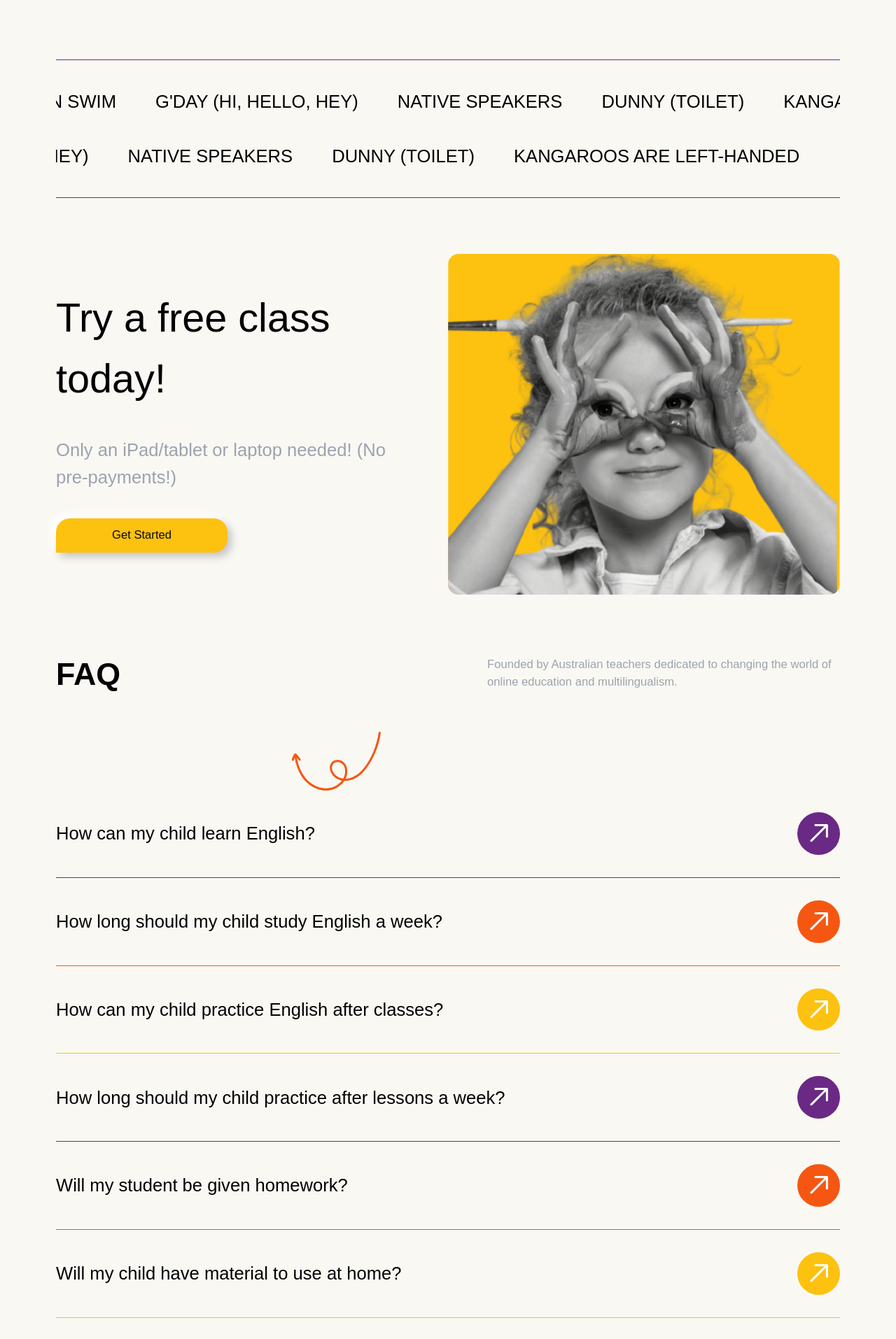
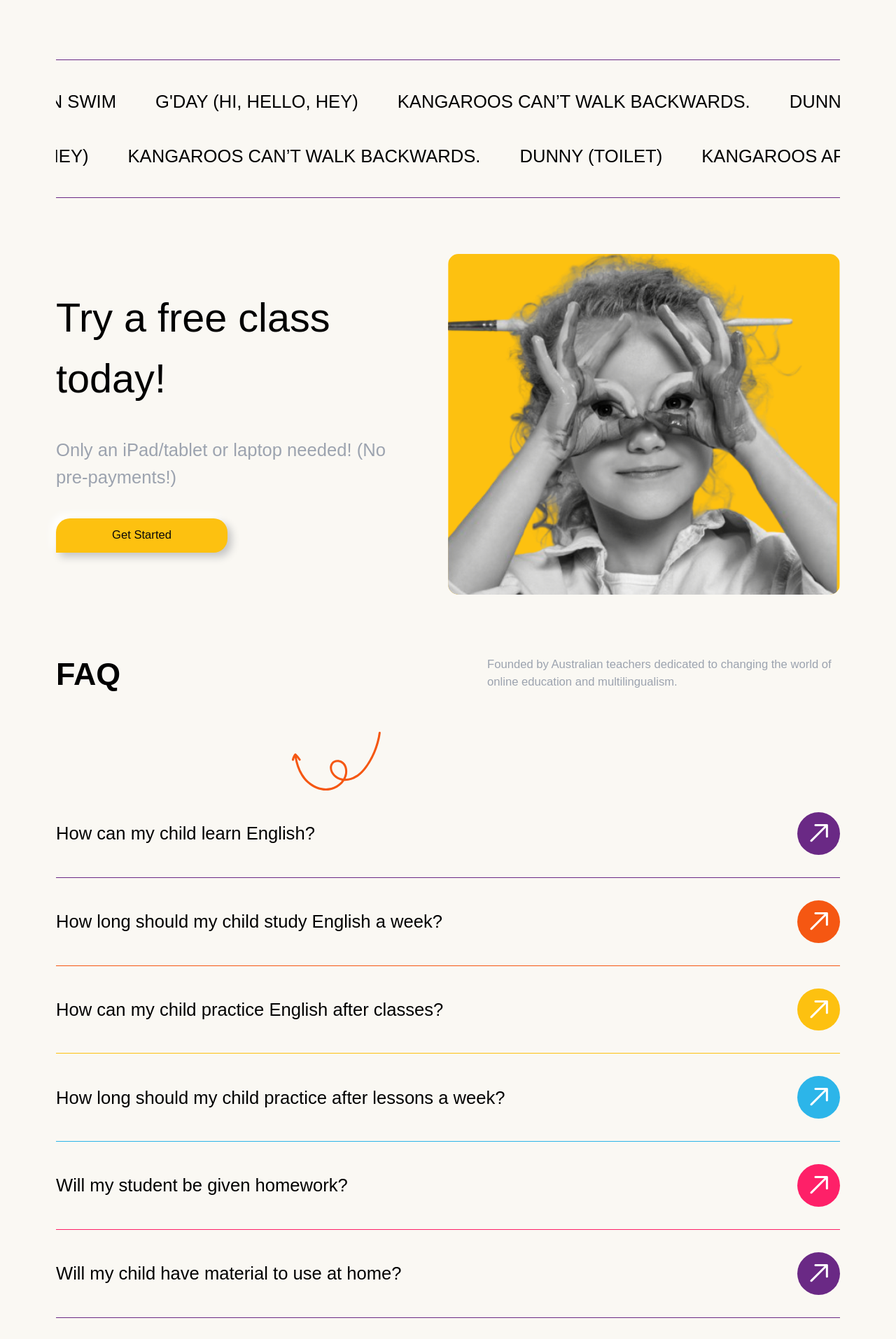
Before and after one commit to Faxraddin/kangaroos, a Next.js app: page /AboutUs in a window 1280 px wide. Shown: the part 1000-2914 px from the top of the page at 70% size. Built offline with nearby package versions, Linux system fonts and the light colour scheme; a web font is replaced by a local one.

Commit message:
some stuff

```diff
--- a/app/AboutUs/page.jsx
+++ b/app/AboutUs/page.jsx
@@ -12,40 +12,40 @@ const AboutUs = () => {
     const facts = [
         { id: 0, fact: 'Kangaroos can swim' },
         { id: 1, fact: "G'day (Hi, hello, hey)" },
-        { id: 2, fact: 'Native Speakers' },
+        { id: 2, fact: 'Kangaroos can’t walk backwards.' },
         { id: 3, fact: 'Dunny (toilet)' },
-        { id: 2, fact: 'Kangaroos are left-handed ' },
-        { id: 3, fact: 'Kangaroos can’t walk backwards.' },
+        { id: 4, fact: 'Kangaroos are left-handed ' },
 
-        { id: 4, fact: 'Arvo (afternoon)' },
-        { id: 5, fact: "G'day (Hi, hello, hey)" },
-        { id: 6, fact: 'Native Speakers' },
-        { id: 7, fact: 'Dunny (toilet)' },
-        { id: 8, fact: 'Brekky (breakfast)' },
-        { id: 9, fact: 'Sanger (sandwich) ' },
+        { id: 5, fact: 'Arvo (afternoon)' },
+        { id: 6, fact: "G'day (Hi, hello, hey)" },
+        { id: 7, fact: 'Native Speakers' },
+        { id: 8, fact: 'Dunny (toilet)' },
+        { id: 9, fact: 'Brekky (breakfast)' },
+        { id: 10, fact: 'Sanger (sandwich) ' },
 
-        { id: 10, fact: 'Sanger (sandwich) ' },
-        { id: 11, fact: "Banger = Sausage" },
-        { id: 12, fact: 'Barbie (Barbeque/gril)' },
-        { id: 13, fact: 'Bathers (Swimming suit)' },
-        { id: 14, fact: 'Fussed (Bothered)' },
-        { id: 15, fact: 'Ta (Thank you)' },
+        { id: 11, fact: 'Sanger (sandwich) ' },
+        { id: 12, fact: "Banger = Sausage" },
+        { id: 13, fact: 'Barbie (Barbeque/gril)' },
+        { id: 14, fact: 'Bathers (Swimming suit)' },
+        { id: 15, fact: 'Fussed (Bothered)' },
+        { id: 16, fact: 'Ta (Thank you)' },
 
-        { id: 16, fact: 'Hard yakka (Hard work)' },
-        { id: 17, fact: 'Ta (Thank you)' }
+        { id: 17, fact: 'Hard yakka (Hard work)' },
+        { id: 18, fact: 'Ta (Thank you)' }
     ]
 
     const questions = [
         { id: 0, question: 'How can my child learn English? ', answer: 'It can be difficult knowing where to or how to start your child on their English journey. The best way to start is with phonetics, word bank vocabulary, the alphabet etc. With tons of videos and resources online is the best place to start your child on their English journey. Creative Kangaroos uses a very wide range of resources and materials during lessons that are yours to keep and practice with after each class!', color: '#6A2985' },
         { id: 1, question: 'How long should my child study English a week?', answer: 'Each child is different and depending on their age but a good amount of in lesson study time for a child is around 1-2 hours a week. Creative Kangaroo online English lessons for kids have lesson durations to suit each child!', color: '#f55712' },
         { id: 2, question: 'How can my child practice English after classes?', answer: 'At Creative Kangaroos we know that our students have a very busy schedule and at home practice is not mandatory but it is very strongly recommended. At home practice after lessons is made easy with our online lessons, after every lesson all material is uploaded onto your child’s personal account. Your child can easily go through the material. All lessons are also recorded to re-watch for learning and practice purposes.', color: '#fdc110' },
-        { id: 3, question: 'How long should my child practice after lessons a week?', answer: 'Your child can re-watch the lessons and practice with the lesson material after classes. At Creative Kangaroos we recommended a little bit every day or every second day. An amount of an hour practice a week in total.', color: '#6A2985' },
-        { id: 4, question: 'Will my student be given homework?', answer: ' Students are very busy we are aware, homework at Creative Kangaroos is to practice the material provided. If parents and students request for specific homework to be given, homework is easily uploaded on your child’s personal profile for them to complete comfortably.', color: '#f55712' },
-        { id: 5, question: 'Will my child have material to use at home?', answer: 'Yes! With our online reading program all books are sent to students for them to hold, have write and learn from. Included all material is easily printable for students!', color: '#fdc110' },
-        { id: 6, question: 'My child is very shy, will online learning be difficult for them?', answer: 'Absolutely not! It is very normal for students to be very nervous and shy for their first lessons, in fact most if not all students are. A promise at Creative Kangaroos is that within the first few lessons you will see your child come out of themselves, it is not an overnight transformation but our teachers and program is designed to build confidence and comfortability for children!', color: '#fdc110' },
-        { id: 7, question: 'My child doesn’t know one word of English; how will they understand what is happening in the lesson?', answer: 'This is a very normal concern from parents! Creative Kangaroos online English program is designed for absolute child beginners. Most students at with us start with not knowing a single word. Students do not need to understand, if they did… they would need lessons! We teach with patience, a lot of pictures and kindness. After their first lesson they will have learnt words and they will continue each lesson!', color: '#6A2985' },
-        { id: 8, question: 'Will I need to sit with my student the whole lesson?', answer: 'This depends on your child. We recommended you sit with your child for the first few lessons. Each child is different and some learn better when their parents are not around, some students feel embarrassed to speak in front of their parents and some parents feed their students the answers. We want our children to learn so after a few lessons recommendations will be given! But for young learners parents should always stay close by!', color: '#f55712' },
-        { id: 9, question: 'I’m worried my child won’t be able to concentrate with online lessons… Will this be an issue?', answer: 'A very normal concern however have no worries! Our program and each lesson is packed with material so your child can never be bored! Our students are always focused, concentrated and learning. If there are problems parents are always informed and material and courseware is always changed and focused to make sure students are having fun because that is our main focus, learning through enjoyment!', color: '#fdc110' }
+        { id: 3, question: 'How long should my child practice after lessons a week?', answer: 'Your child can re-watch the lessons and practice with the lesson material after classes. At Creative Kangaroos we recommended a little bit every day or every second day. An amount of an hour practice a week in total.', color: '#2CB5E9' },
+        { id: 4, question: 'Will my student be given homework?', answer: ' Students are very busy we are aware, homework at Creative Kangaroos is to practice the material provided. If parents and students request for specific homework to be given, homework is easily uploaded on your child’s personal profile for them to complete comfortably.', color: '#FE2068' },
+
+        { id: 5, question: 'Will my child have material to use at home?', answer: 'Yes! With our online reading program all books are sent to students for them to hold, have write and learn from. Included all material is easily printable for students!', color: '#6A2985' },
+        { id: 6, question: 'My child is very shy, will online learning be difficult for them?', answer: 'Absolutely not! It is very normal for students to be very nervous and shy for their first lessons, in fact most if not all students are. A promise at Creative Kangaroos is that within the first few lessons you will see your child come out of themselves, it is not an overnight transformation but our teachers and program is designed to build confidence and comfortability for children!', color: '#f55712' },
+        { id: 7, question: 'My child doesn’t know one word of English; how will they understand what is happening in the lesson?', answer: 'This is a very normal concern from parents! Creative Kangaroos online English program is designed for absolute child beginners. Most students at with us start with not knowing a single word. Students do not need to understand, if they did… they would need lessons! We teach with patience, a lot of pictures and kindness. After their first lesson they will have learnt words and they will continue each lesson!', color: '#fdc110' },
+        { id: 8, question: 'Will I need to sit with my student the whole lesson?', answer: 'This depends on your child. We recommended you sit with your child for the first few lessons. Each child is different and some learn better when their parents are not around, some students feel embarrassed to speak in front of their parents and some parents feed their students the answers. We want our children to learn so after a few lessons recommendations will be given! But for young learners parents should always stay close by!', color: '#2CB5E9' },
+        { id: 9, question: 'I’m worried my child won’t be able to concentrate with online lessons… Will this be an issue?', answer: 'A very normal concern however have no worries! Our program and each lesson is packed with material so your child can never be bored! Our students are always focused, concentrated and learning. If there are problems parents are always informed and material and courseware is always changed and focused to make sure students are having fun because that is our main focus, learning through enjoyment!', color: '#FE2068' }
     ]
 
     const [opened, setOpened] = useState(false);
--- a/app/Home/page.jsx
+++ b/app/Home/page.jsx
@@ -31,7 +31,7 @@ const HomePage = () => {
                         </div>
                         <div className="w-[50%] relative h-auto">
                             <Image className="w-[100%] h-auto" src={'/Home/h2.svg'} width={2000} height={2000} alt="h2" />
-                            <p className="text-[1.2vw] sm:text-[2.8vw] lg:text-[3vw] sm:bottom-[2.5vw] font-bold w-[80%] left-3 bottom-6 absolute">- Online, anywhere, anytime <br /> <br /></p>
+                            <p className="text-[1.2vw] sm:text-[2.8vw] lg:text-[3vw] sm:bottom-[2.5vw] font-bold w-[80%] left-3 bottom-6 absolute"> Online, <br className="lg:hidden"/> anywhere, anytime <br /> <br /></p>
                             <RxArrowTopRight className="text-[4vw] lg:text-[8vw] lg:top-[2.5vw] lg:right-[3.5vw] yellow-text absolute top-[1vw] right-[1.7vw]" />
                         </div>
                     </div>
@@ -64,7 +64,7 @@ const HomePage = () => {
                     <div className="w-[31%] 2lg:w-[48%] h-auto relative">
                         <Image className="w-full h-auto" src={'/Home/h3.svg'} width={2000} height={2000} alt="h3" />
                         <div className="absolute w-full sm:top-[3vw] sm:left-[3vw] flex flex-col gap-2 h-auto left-8 top-8">
-                            <h1 className="text-black 2lg:text-[4vw] sm:text-[3.7vw] w-[90%] text-[2.4vw] font-semibold">- Holistic  <span className="yellow-text">Perspective </span></h1>
+                            <h1 className="text-black 2lg:text-[4vw] sm:text-[3.7vw] w-[90%] text-[2.4vw] font-semibold">Holistic  <span className="yellow-text">Perspective </span></h1>
                             <p className="text-[1.1vw] sm:hidden 2lg:text-[1.5vw] w-[85%] text-gray-400">Supporting cognitive, social & emotional growth by integrating critical thinking, effective communication & emotional well-being</p>
                         </div>
                         <RxArrowTopRight className="text-[4vw] 2lg:text-[7vw] 2lg:bottom-[2.5vw] 2lg:right-[2.5vw] md:right-[3vw] md:bottom-[3.5vw] yellow-text absolute bottom-[2vw] right-[2vw]" />
```
Also changed, not shown: app/Price/page.jsx (added).
